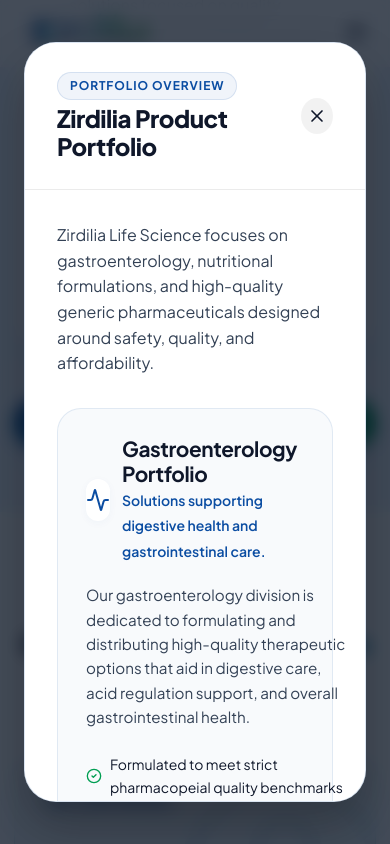
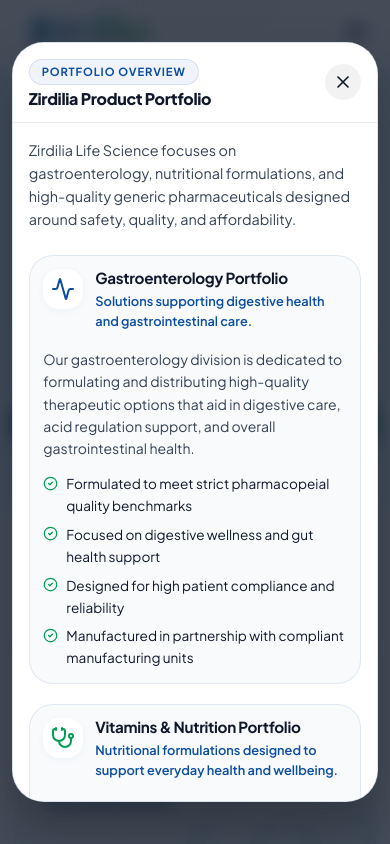
Before and after one commit to abhinavcj/zirdilla, a React (Vite) app: page / in a window 390 px wide. Both pictures are taken after a click on the button "View Product Portfolio". Shown: the part 5233-6077 px from the top of the page. Built offline with nearby package versions, Linux system fonts and the light colour scheme.

Commit message:
Fix modal responsive issues and update hero image

```diff
--- a/src/components/Hero.jsx
+++ b/src/components/Hero.jsx
@@ -198,7 +198,7 @@ export default function Hero({ onOpenProductsModal, onOpenAboutModal }) {
                 }}
               >
                 <img
-                  src="/pics/hero.jpg"
+                  src="/pics/hero1.jpg"
                   alt="Zirdilia Life Science Laboratory Research"
                   style={{
                     width: '100%',
--- a/src/components/Modals.jsx
+++ b/src/components/Modals.jsx
@@ -64,8 +64,9 @@ export function PortfolioModal({ isOpen, onClose, initialCategory = 'all' }) {
         display: 'flex',
         alignItems: 'center',
         justifyContent: 'center',
-        padding: '1.5rem',
+        padding: 'clamp(0.5rem, 3vw, 1.5rem)',
         animation: 'fadeIn 0.3s ease',
+        boxSizing: 'border-box',
       }}
       onClick={onClose}
     >
@@ -78,30 +79,33 @@ export function PortfolioModal({ isOpen, onClose, initialCategory = 'all' }) {
           maxWidth: '850px',
           maxHeight: '90vh',
           overflowY: 'auto',
+          overflowX: 'hidden',
           boxShadow: '0 25px 50px rgba(0,0,0,0.25)',
           border: '1px solid rgba(11, 77, 162, 0.15)',
           position: 'relative',
+          boxSizing: 'border-box',
         }}
       >
         {/* Modal Header */}
         <div
           style={{
-            padding: '1.75rem 2rem',
+            padding: 'clamp(0.85rem, 3vw, 1.75rem) clamp(1rem, 4vw, 2rem)',
             borderBottom: '1px solid rgba(0,0,0,0.08)',
             display: 'flex',
             alignItems: 'center',
             justifyContent: 'space-between',
+            gap: '0.75rem',
             position: 'sticky',
             top: 0,
             background: '#FFFFFF',
             zIndex: 10,
           }}
         >
-          <div>
-            <div className="section-label" style={{ marginBottom: '0.25rem', padding: '0.2rem 0.75rem', fontSize: '0.75rem' }}>
+          <div style={{ minWidth: 0, flex: 1 }}>
+            <div className="section-label" style={{ marginBottom: '0.25rem', padding: '0.2rem 0.75rem', fontSize: '0.7rem' }}>
               PORTFOLIO OVERVIEW
             </div>
-            <h3 style={{ fontSize: '1.5rem', fontWeight: 800, color: 'var(--text-main)', margin: 0 }}>
+            <h3 style={{ fontSize: 'clamp(1rem, 4vw, 1.5rem)', fontWeight: 800, color: 'var(--text-main)', margin: 0, wordBreak: 'break-word' }}>
               Zirdilia Product Portfolio
             </h3>
           </div>
@@ -115,6 +119,8 @@ export function PortfolioModal({ isOpen, onClose, initialCategory = 'all' }) {
               borderRadius: '50%',
               width: '36px',
               height: '36px',
+              minWidth: '36px',
+              flexShrink: 0,
               display: 'flex',
               alignItems: 'center',
               justifyContent: 'center',
@@ -127,64 +133,61 @@ export function PortfolioModal({ isOpen, onClose, initialCategory = 'all' }) {
         </div>
 
         {/* Modal Content */}
-        <div style={{ padding: '2rem' }}>
-          <p style={{ fontSize: '1rem', color: 'var(--text-body)', lineHeight: 1.6, marginBottom: '2rem' }}>
+        <div style={{ padding: 'clamp(1rem, 4vw, 2rem)' }}>
+          <p style={{ fontSize: '0.9rem', color: 'var(--text-body)', lineHeight: 1.6, marginBottom: '1.5rem', wordBreak: 'break-word' }}>
             Zirdilia Life Science focuses on gastroenterology, nutritional formulations, and high-quality generic pharmaceuticals designed around safety, quality, and affordability.
           </p>
 
-          <div style={{ display: 'flex', flexDirection: 'column', gap: '2.5rem' }}>
+          <div style={{ display: 'flex', flexDirection: 'column', gap: '1.25rem' }}>
             {filtered.map((item) => (
               <div
                 key={item.id}
                 style={{
                   background: 'var(--bg-secondary)',
                   borderRadius: 'var(--radius-lg)',
-                  padding: '1.75rem',
+                  padding: 'clamp(0.85rem, 3vw, 1.5rem)',
                   border: '1px solid rgba(11, 77, 162, 0.1)',
+                  overflow: 'hidden',
+                  boxSizing: 'border-box',
                 }}
               >
-                <div style={{ display: 'flex', alignItems: 'center', gap: '0.75rem', marginBottom: '1rem' }}>
+                <div style={{ display: 'flex', alignItems: 'flex-start', gap: '0.75rem', marginBottom: '1rem' }}>
                   <div
                     style={{
-                      width: '42px',
-                      height: '42px',
+                      width: '40px',
+                      height: '40px',
+                      minWidth: '40px',
                       borderRadius: 'var(--radius-md)',
                       background: '#FFFFFF',
                       boxShadow: 'var(--shadow-sm)',
                       display: 'flex',
                       alignItems: 'center',
                       justifyContent: 'center',
+                      flexShrink: 0,
                     }}
                   >
                     {item.icon}
                   </div>
-                  <div>
-                    <h4 style={{ fontSize: '1.3rem', fontWeight: 700, color: 'var(--text-main)' }}>
+                  <div style={{ minWidth: 0, flex: 1 }}>
+                    <h4 style={{ fontSize: 'clamp(0.95rem, 3vw, 1.15rem)', fontWeight: 700, color: 'var(--text-main)', margin: 0, wordBreak: 'break-word' }}>
                       {item.title}
                     </h4>
-                    <span style={{ fontSize: '0.875rem', color: 'var(--color-primary-blue)', fontWeight: 600 }}>
+                    <span style={{ fontSize: '0.8rem', color: 'var(--color-primary-blue)', fontWeight: 600, display: 'block', marginTop: '0.2rem', wordBreak: 'break-word' }}>
                       {item.subtitle}
                     </span>
                   </div>
                 </div>
 
-                <div
-                  style={{
-                    display: 'grid',
-                    gridTemplateColumns: 'repeat(auto-fit, minmax(260px, 1fr))',
-                    gap: '1.5rem',
-                    marginTop: '1.25rem',
-                  }}
-                >
-                  <p style={{ fontSize: '0.95rem', color: 'var(--text-body)', lineHeight: 1.6 }}>
+                <div style={{ display: 'flex', flexDirection: 'column', gap: '0.85rem' }}>
+                  <p style={{ fontSize: '0.875rem', color: 'var(--text-body)', lineHeight: 1.6, margin: 0 }}>
                     {item.overview}
                   </p>
 
-                  <div style={{ display: 'flex', flexDirection: 'column', gap: '0.5rem' }}>
+                  <div style={{ display: 'flex', flexDirection: 'column', gap: '0.45rem' }}>
                     {item.keyFeatures.map((feat, i) => (
-                      <div key={i} style={{ display: 'flex', alignItems: 'center', gap: '0.5rem', fontSize: '0.875rem', color: 'var(--text-main)' }}>
-                        <CheckCircle2 size={16} color="var(--color-primary-green)" style={{ flexShrink: 0 }} />
-                        <span>{feat}</span>
+                      <div key={i} style={{ display: 'flex', alignItems: 'flex-start', gap: '0.5rem', fontSize: '0.85rem', color: 'var(--text-main)' }}>
+                        <CheckCircle2 size={15} color="var(--color-primary-green)" style={{ flexShrink: 0, marginTop: '0.15rem' }} />
+                        <span style={{ wordBreak: 'break-word' }}>{feat}</span>
                       </div>
                     ))}
                   </div>
@@ -197,17 +200,19 @@ export function PortfolioModal({ isOpen, onClose, initialCategory = 'all' }) {
         {/* Modal Footer */}
         <div
           style={{
-            padding: '1.25rem 2rem',
+            padding: 'clamp(0.85rem, 3vw, 1.25rem) clamp(1rem, 4vw, 2rem)',
             background: 'var(--bg-secondary)',
             borderTop: '1px solid rgba(0,0,0,0.06)',
             display: 'flex',
             alignItems: 'center',
             justifyContent: 'space-between',
             borderRadius: '0 0 var(--radius-xl) var(--radius-xl)',
+            flexWrap: 'wrap',
+            gap: '0.75rem',
           }}
         >
-          <div style={{ fontSize: '0.85rem', color: 'var(--text-muted)' }}>
-            For portfolio distribution enquiries, email zirdilialifescience@gmail.com
+          <div style={{ fontSize: '0.82rem', color: 'var(--text-muted)', flex: '1 1 auto', minWidth: 0, wordBreak: 'break-word' }}>
+            For enquiries: zirdilialifescience@gmail.com
           </div>
           <button
             onClick={() => {
@@ -219,7 +224,7 @@ export function PortfolioModal({ isOpen, onClose, initialCategory = 'all' }) {
               }
             }}
             className="btn btn-primary"
-            style={{ padding: '0.6rem 1.25rem', fontSize: '0.875rem' }}
+            style={{ padding: '0.6rem 1.25rem', fontSize: '0.875rem', whiteSpace: 'nowrap', flexShrink: 0 }}
           >
             Partner With Us
             <ArrowRight size={16} />
@@ -244,8 +249,9 @@ export function AboutModal({ isOpen, onClose }) {
         display: 'flex',
         alignItems: 'center',
         justifyContent: 'center',
-        padding: '1.5rem',
+        padding: 'clamp(0.5rem, 3vw, 1.5rem)',
         animation: 'fadeIn 0.3s ease',
+        boxSizing: 'border-box',
       }}
       onClick={onClose}
     >
@@ -258,20 +264,23 @@ export function AboutModal({ isOpen, onClose }) {
           maxWidth: '750px',
           maxHeight: '90vh',
           overflowY: 'auto',
+          overflowX: 'hidden',
           boxShadow: '0 25px 50px rgba(0,0,0,0.25)',
           border: '1px solid rgba(11, 77, 162, 0.15)',
+          boxSizing: 'border-box',
         }}
       >
         <div
           style={{
-            padding: '1.75rem 2rem',
+            padding: 'clamp(1rem, 4vw, 1.75rem) clamp(1rem, 4vw, 2rem)',
             borderBottom: '1px solid rgba(0,0,0,0.08)',
             display: 'flex',
             alignItems: 'center',
             justifyContent: 'space-between',
+            gap: '1rem',
           }}
         >
-          <h3 style={{ fontSize: '1.5rem', fontWeight: 800, color: 'var(--text-main)', margin: 0 }}>
+          <h3 style={{ fontSize: 'clamp(1.15rem, 4vw, 1.5rem)', fontWeight: 800, color: 'var(--text-main)', margin: 0, wordBreak: 'break-word' }}>
             About Zirdilia Life Science
           </h3>
           <button
@@ -283,18 +292,20 @@ export function AboutModal({ isOpen, onClose }) {
               borderRadius: '50%',
               width: '36px',
               height: '36px',
+              minWidth: '36px',
               display: 'flex',
               alignItems: 'center',
               justifyContent: 'center',
               cursor: 'pointer',
+              flexShrink: 0,
             }}
           >
             <X size={20} />
           </button>
         </div>
 
-        <div style={{ padding: '2rem' }}>
-          <h4 style={{ fontSize: '1.25rem', fontWeight: 700, color: 'var(--color-primary-blue)', marginBottom: '1rem' }}>
+        <div style={{ padding: 'clamp(1rem, 4vw, 2rem)' }}>
+          <h4 style={{ fontSize: 'clamp(1.1rem, 4vw, 1.25rem)', fontWeight: 700, color: 'var(--color-primary-blue)', marginBottom: '1rem' }}>
             Empowering Health, Every Day.
           </h4>
 
@@ -311,7 +322,7 @@ export function AboutModal({ isOpen, onClose }) {
               display: 'flex',
               flexDirection: 'column',
               gap: '1.25rem',
-              padding: '1.5rem',
+              padding: 'clamp(1rem, 3vw, 1.5rem)',
               borderRadius: 'var(--radius-lg)',
               background: 'var(--bg-secondary)',
               border: '1px solid rgba(11, 77, 162, 0.1)',
@@ -375,7 +386,8 @@ export function PolicyModal({ isOpen, onClose, type = 'privacy' }) {
         display: 'flex',
         alignItems: 'center',
         justifyContent: 'center',
-        padding: '1.5rem',
+        padding: 'clamp(0.5rem, 3vw, 1.5rem)',
+        boxSizing: 'border-box',
       }}
       onClick={onClose}
     >
@@ -388,14 +400,16 @@ export function PolicyModal({ isOpen, onClose, type = 'privacy' }) {
           maxWidth: '650px',
           maxHeight: '85vh',
           overflowY: 'auto',
-          padding: '2.5rem',
+          overflowX: 'hidden',
+          padding: 'clamp(1.5rem, 4vw, 2.5rem)',
+          boxSizing: 'border-box',
         }}
       >
-        <div style={{ display: 'flex', justifyContent: 'space-between', alignItems: 'center', marginBottom: '1.5rem' }}>
-          <h3 style={{ fontSize: '1.4rem', fontWeight: 800, color: 'var(--text-main)' }}>
+        <div style={{ display: 'flex', justifyContent: 'space-between', alignItems: 'center', marginBottom: '1.5rem', gap: '1rem' }}>
+          <h3 style={{ fontSize: 'clamp(1.15rem, 4vw, 1.4rem)', fontWeight: 800, color: 'var(--text-main)', margin: 0, wordBreak: 'break-word' }}>
             {type === 'privacy' ? 'Privacy Policy' : 'Terms & Conditions'}
           </h3>
-          <button onClick={onClose} style={{ background: 'none', border: 'none', cursor: 'pointer' }}><X size={20} /></button>
+          <button onClick={onClose} style={{ background: 'rgba(0,0,0,0.05)', border: 'none', borderRadius: '50%', width: '36px', height: '36px', minWidth: '36px', display: 'flex', alignItems: 'center', justifyContent: 'center', cursor: 'pointer', flexShrink: 0 }}><X size={20} /></button>
         </div>
 
         <div style={{ fontSize: '0.95rem', color: 'var(--text-body)', lineHeight: 1.7 }}>
```
Also changed, not shown: pics/hero1.jpg (added).
